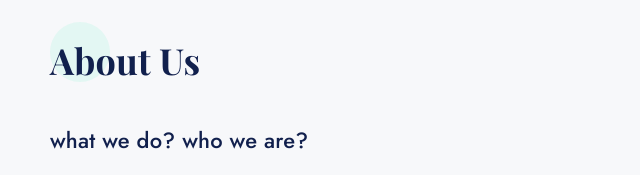
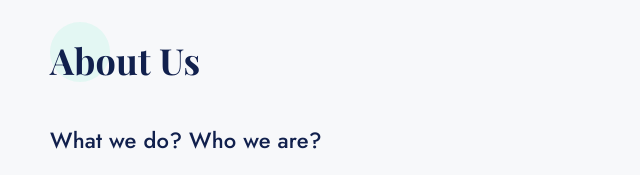
Before and after one commit to Rsk078/echoleon, a plain HTML site: page index.html in a window 1280 px wide. Shown: the part 920-1095 px from the top of the page, 605-1245 px from the left. Drawn offline with nearby package versions, Linux system fonts and the light colour scheme; files whose address does not match are found by name.

Commit message:
initial commit

```diff
--- a/index.html
+++ b/index.html
@@ -214,7 +214,7 @@
                                 line-height: 35px;
                             }
                         </style>
-                        <p class="font-weight-500 color-dark whatwedo">what we do? who we are?</p>
+                        <p class="font-weight-500 color-dark whatwedo">What we do? Who we are?</p>
                         <p class="dtr-mt-20 whatwedo">We are a group of passionate developers, designers, marketers who like to work together to achieve perfection.</p>
                         <!-- link starts -->
                         <a href="mailto:pareshchouhan2013@gmail.com?subject=Enquiry for freelance" class="dtr-btn btn-blue dtr-mt-30">Get Started <i class="icon-chevron-compact-right"></i></a> </div>
```
